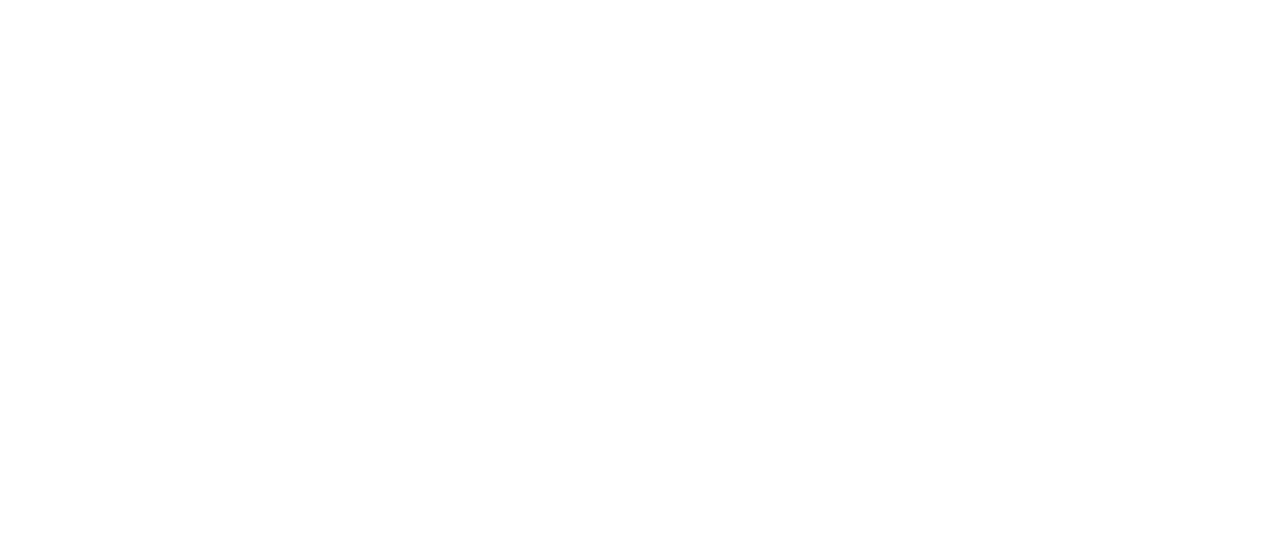
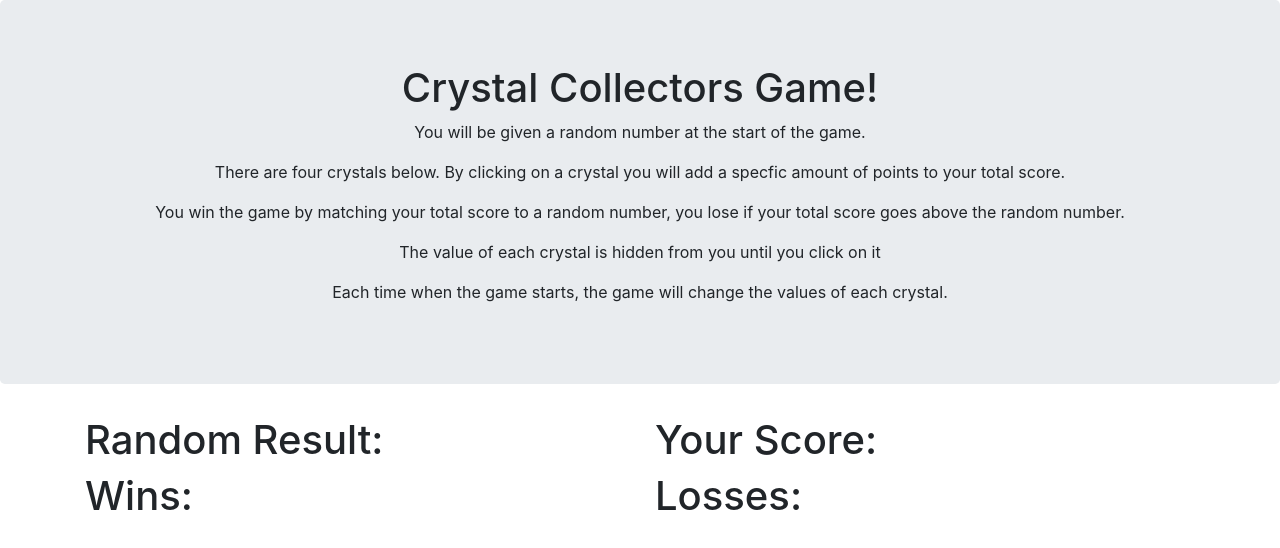
Before and after one commit to estevansta/Crystal-Game-V2, a plain HTML site: page index.html in a window 1280 px wide. Drawn offline with nearby package versions, Linux system fonts and the light colour scheme.

Commit message:
corrected html

```diff
--- a/index.html
+++ b/index.html
@@ -19,7 +19,7 @@
 
     </div>
 
-    <!-- <div class="jumbotron">
+    <div class="jumbotron">
         <h1 class="text-center">Crystal Collectors Game!</h1>
             <div class="text-center">
             <p>You will be given a random number at the start of the game.</p>
@@ -28,9 +28,9 @@
             <p>The value of each crystal is hidden from you until you click on it</p>
             <p>Each time when the game starts, the game will change the values of each crystal.</p>
             </div>
-    </div> -->
+    </div>
 
-    <!-- <div class="container">
+   <div class="container">
         <div class="row">
             <div class="col-sm">
                 <h1>Random Result:</h1>
@@ -50,7 +50,7 @@
                 <h1>Losses:</h1>
             </div>
         </div>
-    </div>  -->
+    </div>
 
     <script type="text/javascript" src="assets/javascript/javascript.js"></script>
 </body>
```
